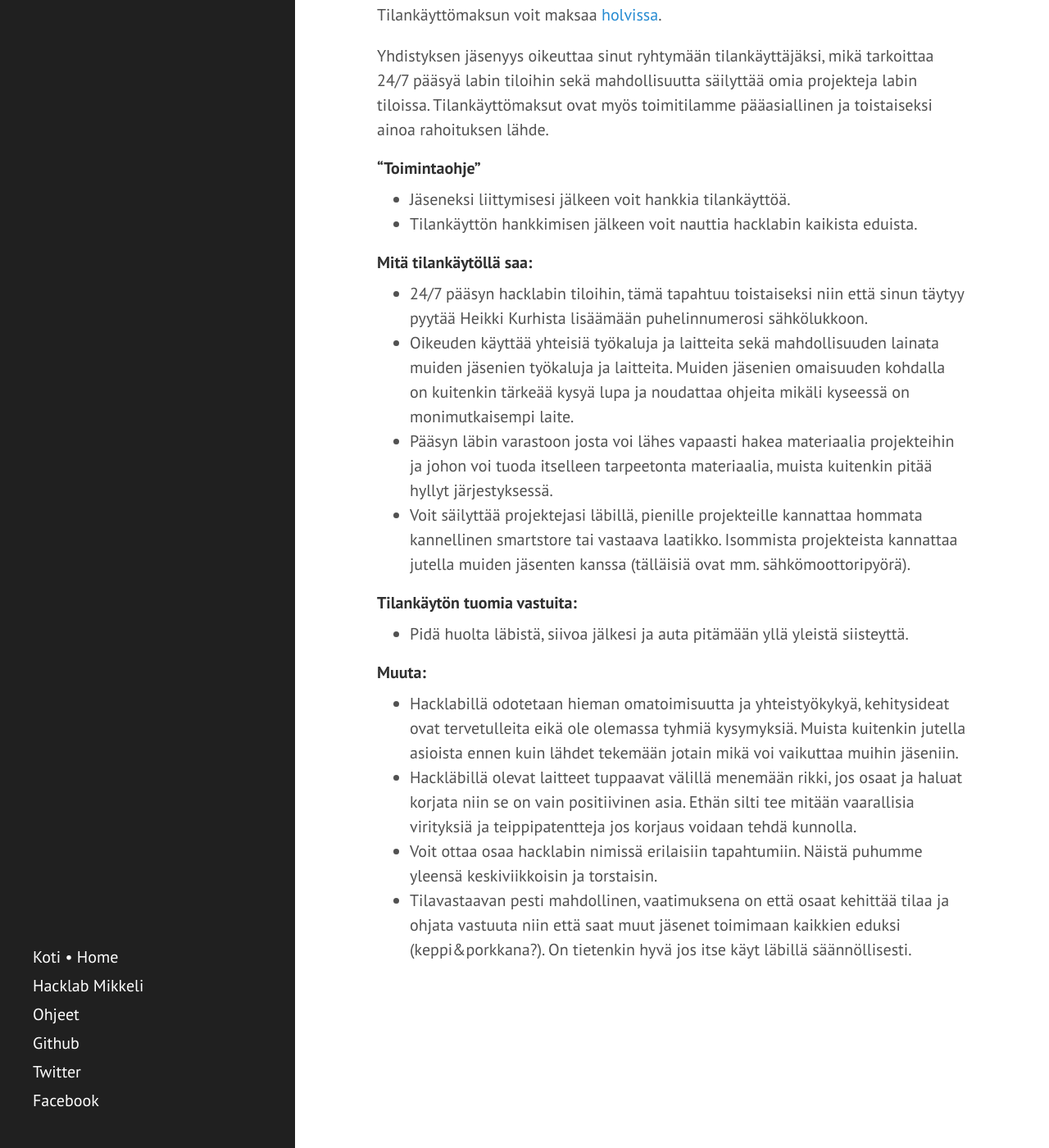
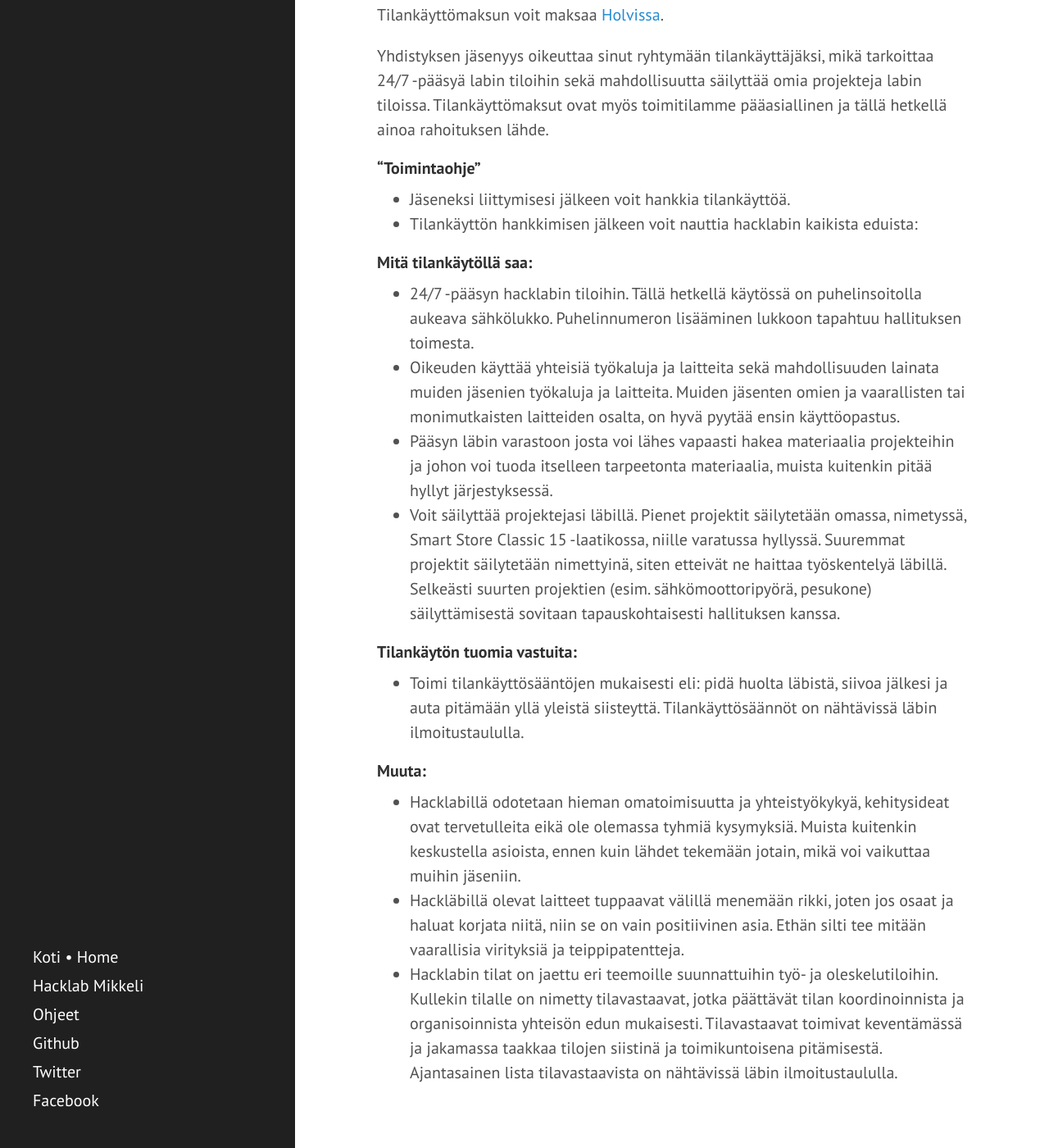
Before and after one commit to hacklabmikkeli/hacklabmikkeli.github.io, a Jekyll site: the page built from instructions/Tilankäyttö.md, in a window 1280 px wide and 1400 px high, scrolled down 234 px. Shown: the whole window at 82% size. Built offline with Jekyll 4.4.1, drawn with Linux system fonts in a browser that asks for light colours.

Commit message:
Rewriting and updating Tilankäyttö.md

```diff
--- a/instructions/Tilankäyttö.md
+++ b/instructions/Tilankäyttö.md
@@ -5,30 +5,29 @@ title: Tilankäyttö
 ---
 #Tilankäyttö
 
-Tilankäyttömaksun voit maksaa <a href="https://holvi.com/shop/hacklabmikkeli/">holvissa</a>.
+Tilankäyttömaksun voit maksaa <a href="https://holvi.com/shop/hacklabmikkeli/">Holvissa</a>.
 
-Yhdistyksen jäsenyys oikeuttaa sinut ryhtymään tilankäyttäjäksi, mikä tarkoittaa 24/7 pääsyä labin tiloihin sekä mahdollisuutta säilyttää omia projekteja labin tiloissa. Tilankäyttömaksut ovat myös toimitilamme pääasiallinen ja toistaiseksi ainoa rahoituksen lähde.
+Yhdistyksen jäsenyys oikeuttaa sinut ryhtymään tilankäyttäjäksi, mikä tarkoittaa 24/7 -pääsyä labin tiloihin sekä mahdollisuutta säilyttää omia projekteja labin tiloissa. Tilankäyttömaksut ovat myös toimitilamme pääasiallinen ja tällä hetkellä ainoa rahoituksen lähde.
 
 #### "Toimintaohje"
 
 * Jäseneksi liittymisesi jälkeen voit hankkia tilankäyttöä.
-* Tilankäyttön hankkimisen jälkeen voit nauttia hacklabin kaikista eduista.
+* Tilankäyttön hankkimisen jälkeen voit nauttia hacklabin kaikista eduista:
 
 #### Mitä tilankäytöllä saa:
 
-* 24/7 pääsyn hacklabin tiloihin, tämä tapahtuu toistaiseksi niin että sinun täytyy pyytää Heikki Kurhista lisäämään puhelinnumerosi sähkölukkoon.
-* Oikeuden käyttää yhteisiä työkaluja ja laitteita sekä mahdollisuuden lainata muiden jäsenien työkaluja ja laitteita. Muiden jäsenien omaisuuden kohdalla on kuitenkin tärkeää kysyä lupa ja noudattaa ohjeita mikäli kyseessä on monimutkaisempi laite.
+* 24/7 -pääsyn hacklabin tiloihin. Tällä hetkellä käytössä on puhelinsoitolla aukeava sähkölukko. Puhelinnumeron lisääminen lukkoon tapahtuu hallituksen toimesta.
+* Oikeuden käyttää yhteisiä työkaluja ja laitteita sekä mahdollisuuden lainata muiden jäsenien työkaluja ja laitteita. Muiden jäsenten omien ja vaarallisten tai monimutkaisten laitteiden osalta, on hyvä pyytää ensin käyttöopastus.
 * Pääsyn läbin varastoon josta voi lähes vapaasti hakea materiaalia projekteihin ja johon voi tuoda itselleen tarpeetonta materiaalia, muista kuitenkin pitää hyllyt järjestyksessä.
-* Voit säilyttää projektejasi läbillä, pienille projekteille kannattaa hommata kannellinen smartstore tai vastaava laatikko. Isommista projekteista kannattaa jutella muiden jäsenten kanssa (tälläisiä ovat mm. sähkömoottoripyörä).
+* Voit säilyttää projektejasi läbillä. Pienet projektit säilytetään omassa, nimetyssä, Smart Store Classic 15 -laatikossa, niille varatussa hyllyssä. Suuremmat projektit säilytetään nimettyinä, siten etteivät ne haittaa työskentelyä läbillä. Selkeästi suurten projektien (esim. sähkömoottoripyörä, pesukone) säilyttämisestä sovitaan tapauskohtaisesti hallituksen kanssa.
 
 
 #### Tilankäytön tuomia vastuita:
 
-* Pidä huolta läbistä, siivoa jälkesi ja auta pitämään yllä yleistä siisteyttä.
+* Toimi tilankäyttösääntöjen mukaisesti eli: pidä huolta läbistä, siivoa jälkesi ja auta pitämään yllä yleistä siisteyttä. Tilankäyttösäännöt on nähtävissä läbin ilmoitustaululla.
 
 #### Muuta:
 
-* Hacklabillä odotetaan hieman omatoimisuutta ja yhteistyökykyä, kehitysideat ovat tervetulleita eikä ole olemassa tyhmiä kysymyksiä. Muista kuitenkin jutella asioista ennen kuin lähdet tekemään jotain mikä voi vaikuttaa muihin jäseniin.
-* Hackläbillä olevat laitteet tuppaavat välillä menemään rikki, jos osaat ja haluat korjata niin se on vain positiivinen asia. Ethän silti tee mitään vaarallisia virityksiä ja teippipatentteja jos korjaus voidaan tehdä kunnolla.
-* Voit ottaa osaa hacklabin nimissä erilaisiin tapahtumiin. Näistä puhumme yleensä keskiviikkoisin ja torstaisin.
-* Tilavastaavan pesti mahdollinen, vaatimuksena on että osaat kehittää tilaa ja ohjata vastuuta niin että saat muut jäsenet toimimaan kaikkien eduksi (keppi&porkkana?). On tietenkin hyvä jos itse käyt läbillä säännöllisesti.
+* Hacklabillä odotetaan hieman omatoimisuutta ja yhteistyökykyä, kehitysideat ovat tervetulleita eikä ole olemassa tyhmiä kysymyksiä. Muista kuitenkin keskustella asioista, ennen kuin lähdet tekemään jotain, mikä voi vaikuttaa muihin jäseniin.
+* Hackläbillä olevat laitteet tuppaavat välillä menemään rikki, joten jos osaat ja haluat korjata niitä, niin se on vain positiivinen asia. Ethän silti tee mitään vaarallisia virityksiä ja teippipatentteja.
+* Hacklabin tilat on jaettu eri teemoille suunnattuihin työ- ja oleskelutiloihin. Kullekin tilalle on nimetty tilavastaavat, jotka päättävät tilan koordinoinnista ja organisoinnista yhteisön edun mukaisesti. Tilavastaavat toimivat keventämässä ja jakamassa taakkaa tilojen siistinä ja toimikuntoisena pitämisestä. Ajantasainen lista tilavastaavista on nähtävissä läbin ilmoitustaululla.
```
